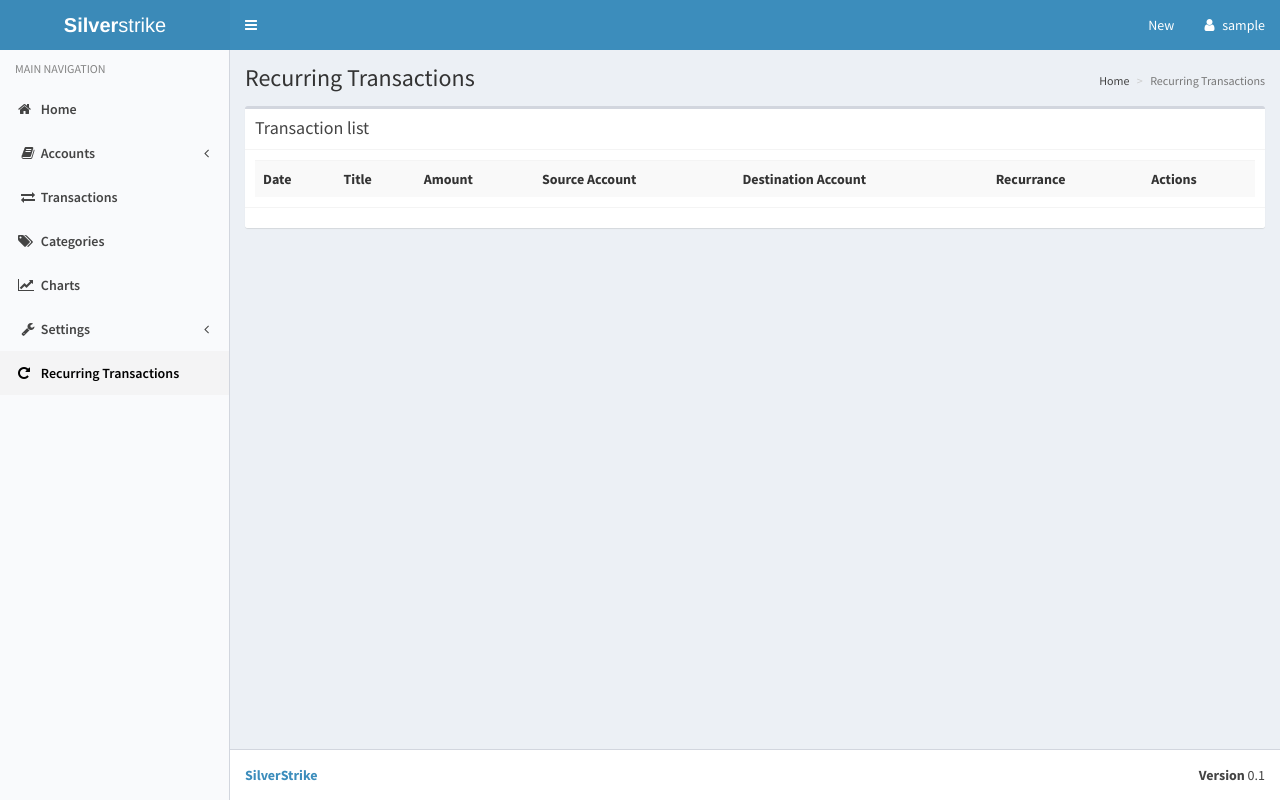
After one commit to simhnna/PyAccountant, a Django app: page /recurrances/ in a window 1280 px wide. The commit adds this page. Run offline with Django 3.2, Linux system fonts and the light colour scheme; the visitor is signed in with stand-in values (Sample User, id 1); lists and menus that the app fills with data are empty; some libraries are stand-ins or nearby versions.

Commit message:
Add recurring transactions

```diff
--- a/pyaccountant/templates/pyaccountant/base.html
+++ b/pyaccountant/templates/pyaccountant/base.html
@@ -149,6 +149,8 @@
                 </li>
               </ul>
             </li>
+            <li{% if menu == "recurrances" %} class="active"{% endif %}><a href="{% url 'recurrances' %}"><i class="fa fa-repeat"></i>
+            <span>Recurring Transactions</span></a></li>
           </ul>
         </section>
       </aside>
--- /dev/null
+++ b/pyaccountant/templates/pyaccountant/recurring_transactions.html
@@ -0,0 +1,78 @@
+{% extends 'pyaccountant/base.html' %}
+{% load i18n %}
+
+{% block stylesheets %}
+{% endblock %}
+
+
+{% block content_header %}
+<h1>Recurring Transactions
+</h1>
+<ol class="breadcrumb">
+  <li><a href="/">Home</a></li>
+  <li class="active">Recurring Transactions</li>
+</ol>
+{% endblock %}
+
+{% block content %}
+<div class="box">
+<div class="box-header with-border">
+  <h3 class="box-title">{% trans 'Transaction list' %}</h3>
+</div>
+<div class="box-body">
+<table class="table table-striped">
+  <tr>
+    <th>Date</th>
+    <th>Title</th>
+    <th>Amount</th>
+    <th>Source Account</th>
+    <th>Destination Account</th>
+    <th>Recurrance</th>
+    <th>Actions</th>
+  </tr>
+{% for transaction in transactions %}
+<tr>
+  <td>{{ transaction.date }}</td>
+  <td>{{ transaction.title }}</td>
+  <td>{{ transaction.amount }}</td>
+  <td>{{ transaction.src }}</td>
+  <td>{{ transaction.dst }}</td>
+  <td>{{ transaction.get_recurrence }}</td>
+  <td>{% if transaction.is_due %}<a class="btn btn-xs btn-danger" href="#!">Create Transaction</a>{% endif %}</td>
+  </tr>
+{% endfor %}
+</table>
+</div>
+<div class="box-footer text-center">
+{% if is_paginated %}
+<ul class="pagination">
+{% if page_obj.has_previous %}
+<li><a href="{{ request.path }}?page={{ page_obj.previous_page_number}}"><i class="force-parent-lh fa fa-chevron-left" aria-hidden="true"></i>
+</a>
+{% endif %}
+</li>
+<li>
+  <select class="form-control">
+            {% for _ in ''|center:page_obj.paginator.num_pages %}
+            {% if forloop.counter == page_obj.number %}
+            <option selected="">
+            {{ page_obj.number }} of {{ page_obj.paginator.num_pages }}
+            </option>
+            {% else %}
+            <option>
+            {{ forloop.counter }}
+            </option>
+            {% endif %}
+            {% endfor %}
+        </select>
+</li>
+{% if page_obj.has_next %}
+<li><a href="{{ request.path }}?page={{ page_obj.next_page_number }}"><i class="force-parent-lh fa fa-chevron-right" aria-hidden="true"></i>
+</a></li>
+{% endif %}
+</ul>
+
+{% endif %}
+</div>
+</div>
+{% endblock %}
--- a/pyaccountant/urls.py
+++ b/pyaccountant/urls.py
@@ -26,6 +26,9 @@ urlpatterns = [
     url(r'^transactions/$', views.TransactionIndex.as_view(), name='transactions'),
     url(r'^accounts/(?P<pk>\d+)/(?P<dstart>\S+)/$',
         views.AccountView.as_view(), name='account_detail'),
+
+    url(r'^recurrances/$', views.RecurringTransactionIndex.as_view(), name='recurrances'),
+
     url(r'^accounts/new$', views.AccountCreate.as_view(), name='account_new'),
     url(r'^accounts/personal$',
         views.AccountIndex.as_view(account_type=Account.PERSONAL), name='personal_accounts'),
--- a/pyaccountant/views.py
+++ b/pyaccountant/views.py
@@ -12,7 +12,7 @@ from django.views import generic
 from .forms import CSVDefinitionForm, DepositForm, ImportUploadForm, TransferForm, WithdrawForm
 from .lib import import_csv, import_firefly, last_day_of_month
 from .models import (Account, Category, ImportConfiguration,
-                     ImportFile, Transaction, TransactionJournal)
+                     ImportFile, RecurringTransaction, Transaction, TransactionJournal)
 
 
 class AccountCreate(LoginRequiredMixin, generic.edit.CreateView):
@@ -135,6 +135,19 @@ class TransferCreate(LoginRequiredMixin, generic.edit.CreateView):
         context = super().get_context_data(**kwargs)
         context['menu'] = 'transactions'
         context['submenu'] = 'transfer'
+        return context
+
+
+class RecurringTransactionIndex(LoginRequiredMixin, generic.ListView):
+    template_name = 'pyaccountant/recurring_transactions.html'
+    context_object_name = 'transactions'
+    model = RecurringTransaction
+    paginate_by = 50
+    ordering = ["-date"]
+
+    def get_context_data(self, **kwargs):
+        context = super().get_context_data(**kwargs)
+        context['menu'] = 'recurrances'
         return context
 
 
```
Also changed, not shown: pyaccountant/admin.py (+7 -3 lines), pyaccountant/models.py (+28 -0 lines), pyaccountant/migrations/0015_auto_20170812_0105.py (added).
